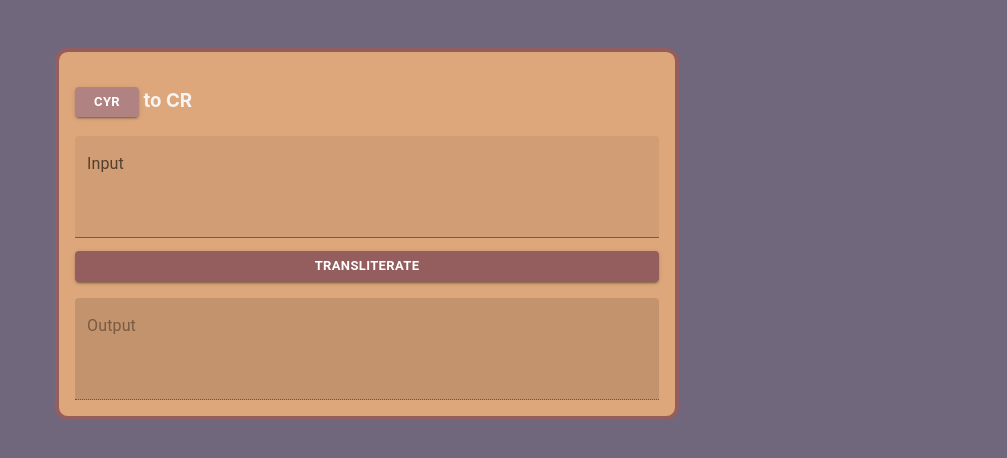
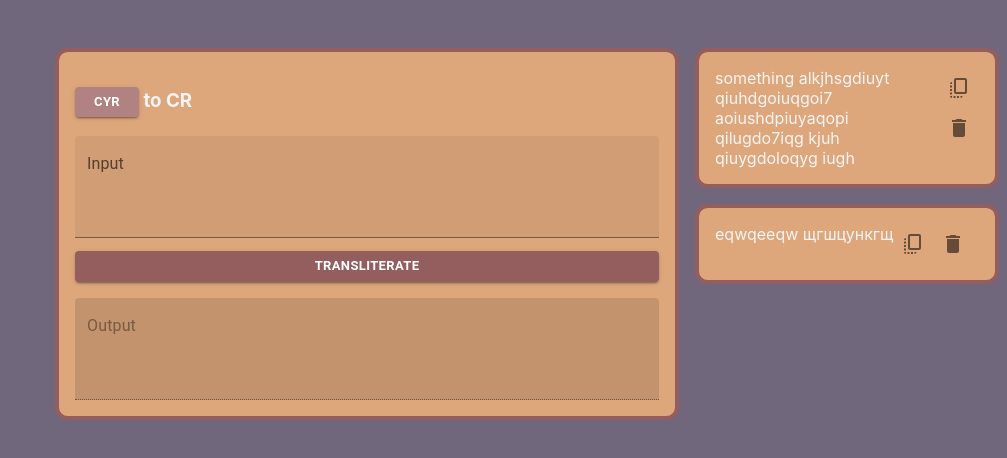
Before and after one commit to OnionKnight621/cringesliterator-webapp, a React (Vite) app: page / in a window 1280 px wide. Shown: the top 458 px of the page, without its empty margins (273-1280 px from the left). Built offline with nearby package versions, Linux system fonts and the light colour scheme.

Commit message:
upd: save memories

```diff
--- a/src/App.tsx
+++ b/src/App.tsx
@@ -1,4 +1,4 @@
-import { useState, ChangeEvent, KeyboardEvent } from "react";
+import { useState, ChangeEvent } from "react";
 import transliterate from "cringesliterator";
 import {
   Button,
@@ -8,7 +8,7 @@ import {
   IconButton,
   Grid,
 } from "@mui/material";
-import { Add } from "@mui/icons-material";
+import { Add, Delete, CopyAll } from "@mui/icons-material";
 
 import "./App.css";
 import Header from "./components/header";
@@ -27,14 +27,25 @@ const App = () => {
   const [language, setLanguage] = useState(LANGUAGES.CYR);
   const [inputData, setInputData] = useState("");
   const [outputData, setOutputData] = useState("");
+  const [memories, setMemories] = useState([
+    {
+      id: "1",
+      text: "something alkjhsgdiuyt qiuhdgoiuqgoi7 aoiushdpiuyaqopi qilugdo7iqg kjuh qiuygdoloqyg iugh",
+    },
+    { id: "2", text: "eqwqeeqw щгшцункгщ" },
+  ]);
 
   const handleActionClick = () => {
     let processedData: string;
 
     processedData = transliterate(inputData, language);
 
-    navigator.clipboard.writeText(processedData);
+    saveToClipboard(processedData);
     setOutputData(processedData);
+  };
+
+  const saveToClipboard = (text: string) => {
+    navigator.clipboard.writeText(text);
   };
 
   const handleInputChange = (e: ChangeEvent<HTMLInputElement>) => {
@@ -53,14 +64,27 @@ const App = () => {
     setLanguage(value);
   };
 
-  const handleKeyPress = (e: KeyboardEvent<HTMLInputElement>) => {
-    if (e.key === "Enter" || e.key === " ") {
-      handleActionClick();
-    }
+  const handleKeyPress = () => {
+    handleActionClick();
+  };
+
+  const saveMemory = (text: string) => {
+    setMemories((items) => [
+      ...items,
+      { id: new Date().getTime().toString(), text },
+    ]);
+  };
+
+  const removeMemory = (id: string) => {
+    setMemories((items) => items.filter((item) => item.id !== id));
   };
 
   const handleAddButton = () => {
-    console.log(123123);
+    saveMemory(outputData);
+  };
+
+  const handleRemoveButton = (id: string) => {
+    removeMemory(id);
   };
 
   return (
@@ -126,7 +150,21 @@ const App = () => {
           </Box>
         </Grid>
         <Grid item xs={9} sm={9} md={3}>
-          {/* <Box sx={boxStyles}>smth</Box> */}
+          {memories.map((item) => (
+            <Box key={item.id} sx={{ ...boxStyles, marginBottom: "1rem" }}>
+              <div style={{ display: 'flex'}}>
+                {item.text}
+                <div>
+                  <IconButton onClick={() => saveToClipboard(item.text)}>
+                    <CopyAll />
+                  </IconButton>
+                  <IconButton onClick={() => handleRemoveButton(item.id)}>
+                    <Delete />
+                  </IconButton>
+                </div>
+              </div>
+            </Box>
+          ))}
         </Grid>
       </Grid>
     </ThemeProvider>
```
